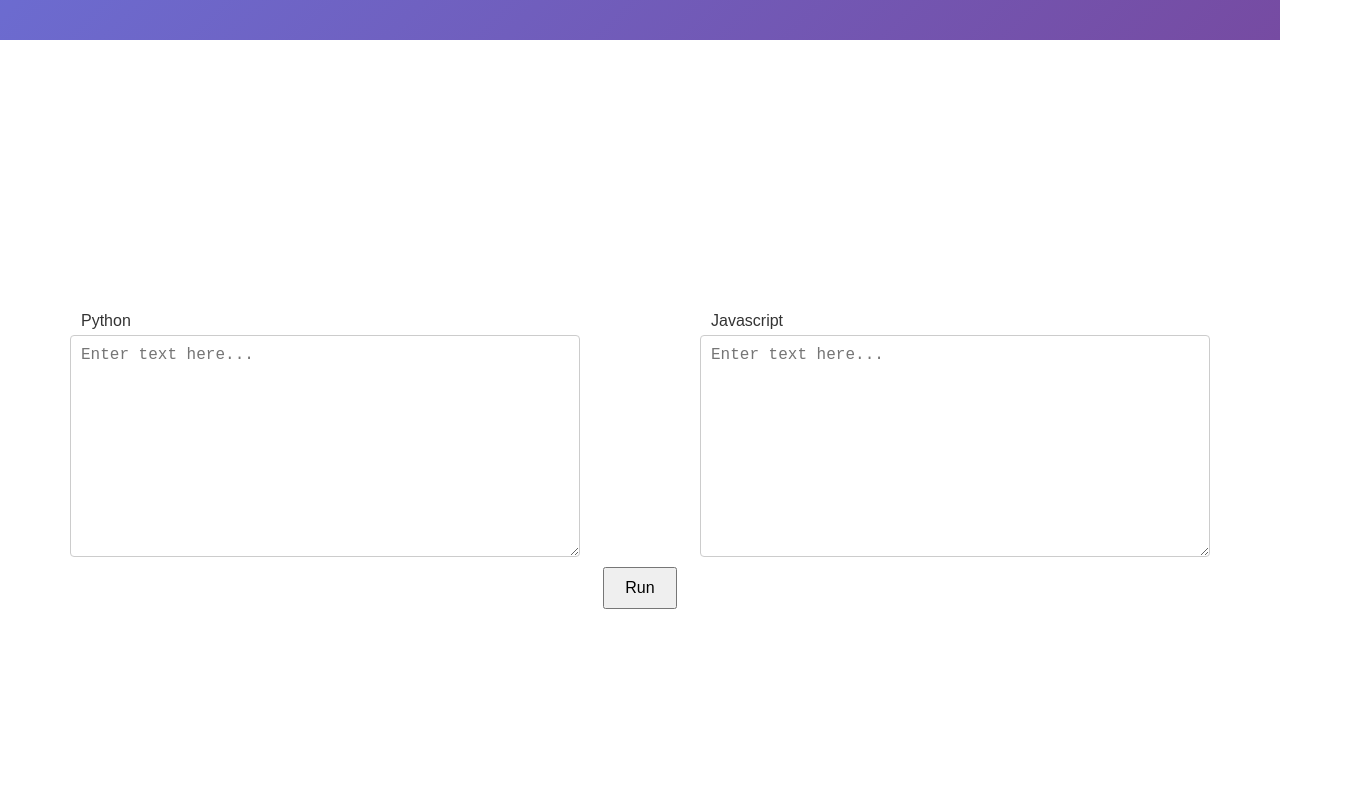
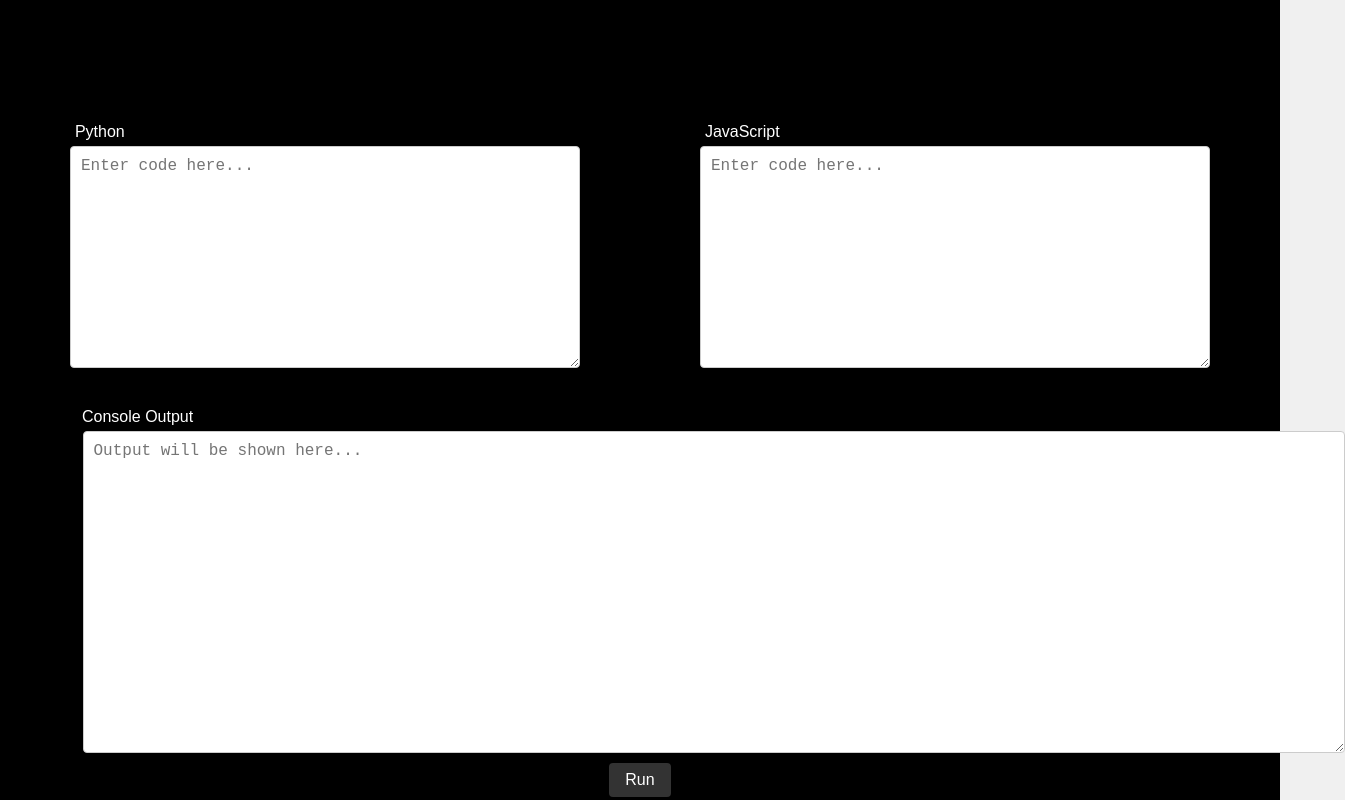
Before and after one commit to YifanZhang0-0/HackUMASSXII, a website: page project-website/public/index.html in a window 1280 px wide. Shown: the part 760-1560 px from the top of the page, 1345 px wide, since content can reach past the window. Drawn offline with Linux system fonts and the light colour scheme.

Commit message:
Basic structure for website

```diff
--- a/project-website/public/App.js
+++ b/project-website/public/App.js
@@ -3,6 +3,8 @@ document.addEventListener('DOMContentLoaded', function() {
   const showcaseImage = document.getElementById('showcaseImage');
   const imageContainer = document.querySelector('.image-container');
   const runButton = document.getElementById('runButton');
+  const textAreas = document.querySelectorAll('.text-area, .console-area');
+  const inputSection = document.querySelector('.input-section');
   let currentImage = 1;
 
   // Smooth title animation
@@ -27,7 +29,6 @@ document.addEventListener('DOMContentLoaded', function() {
       showcaseImage.classList.add('visible');
   }, 100);
 
-
   // Detect when image container enters the viewport
   function handleScroll() {
     const rect = imageContainer.getBoundingClientRect();
@@ -37,6 +38,25 @@ document.addEventListener('DOMContentLoaded', function() {
   }
 
   window.addEventListener('scroll', handleScroll);
+  handleScroll();
 
-  handleScroll();
+  // IntersectionObserver for the input section animations
+  const observerOptions = {
+    threshold: 0.5 // Adjust this value as needed
+  };
+
+  const inputObserver = new IntersectionObserver((entries) => {
+    entries.forEach(entry => {
+      if (entry.isIntersecting) {
+        textAreas.forEach((textArea, index) => {
+          setTimeout(() => {
+            textArea.classList.add('animated');
+          }, index * 200); // Staggered animation effect
+        });
+        inputObserver.unobserve(entry.target); // Stop observing once triggered
+      }
+    });
+  }, observerOptions);
+
+  inputObserver.observe(inputSection); // Start observing the input section
 });
--- a/project-website/public/index.html
+++ b/project-website/public/index.html
@@ -7,33 +7,43 @@
     <link rel="stylesheet" href="style.css"> <!-- Link to external CSS -->
 </head>
 <body>
-    <section class="section welcome">
+    <!-- Nav Bar -->
+    <nav class="navbar">
+        <a href="#welcomeSection" class="nav-link">Home</a>
+        <a href="#inputSection" class="nav-link">Demo</a>
+    </nav>
+
+    <!-- Welcome Section -->
+    <section id="welcomeSection" class="section welcome">
         <h1 id="smoothTitle" class="title">Welcome to Our Dope Website</h1>
     </section>
 
-    <section class="section input-section">
+    <!-- Input Section -->
+    <section id="inputSection" class="section input-section">
         <div class="input-container">
             <div class="input-group">
                 <label for="language1" class="input-label">Python</label>
-              <textarea id="language1" placeholder="Enter text here..." class="text-area"></textarea>
+                <textarea id="language1" placeholder="Enter code here..." class="text-area"></textarea>
             </div>
             <div class="input-group">
-              <label for="language2" class="input-label">Javascript</label>
-              <textarea id="language2" placeholder="Enter text here..." class="text-area"></textarea>
+                <label for="language2" class="input-label">JavaScript</label>
+                <textarea id="language2" placeholder="Enter code here..." class="text-area"></textarea>
+            </div>
+            <!-- Console textbox -->
+            <div class="console-group">
+                <label for="consoleOutput" class="input-label-console">Console Output</label>
+                <textarea id="consoleOutput" placeholder="Output will be shown here..." class="console-area"></textarea>
             </div>
         </div>
 
-      <!-- Centered 'Run' button with minimal spacing below text areas -->
-      <div class="button-container">
+        <!-- 'Run' button -->
+        <div style="text-align: center; margin-top: 10px;">
             <button class="Execute">Run</button>
         </div>
     </section>
 
-
-
-
-
-    <section class="section showcase">
+    <!-- Showcase Section -->
+    <section id="imageSection" class="section showcase">
         <div class="image-container">
             <img id="showcaseImage" class="image-showcase" src="https://picsum.photos/600/400?random=1" alt="Showcase image">
             <button id="runButton" class="run-button" aria-label="Run showcase">
@@ -42,11 +52,13 @@
                 </svg>
             </button>
             <div class="image-info">
-                <h2>Image Showcase</h2>
-                <p>Click the "Run" button in the top right corner to see the next image with a smooth transition.</p>
+                <h2>Demo</h2>
+                <p>Click the "Run" button in the top right corner to see the demo</p>
             </div>
         </div>
     </section>
-    <script src="App.js"></script> <!-- Link to external JavaScript -->
+
+    <!-- Link to external JavaScript -->
+    <script src="App.js"></script>
 </body>
 </html>
--- a/project-website/public/style.css
+++ b/project-website/public/style.css
@@ -1,3 +1,11 @@
+body {
+  background-color: #f0f0f0;
+}
+
+html {
+  scroll-behavior: smooth;
+}
+
 body, html {
   margin: 0;
   padding: 0;
@@ -13,7 +21,7 @@ body, html {
 }
 
 .welcome {
-  background: linear-gradient(135deg, #667eea, #764ba2);
+  background: black;
 }
 
 .title {
@@ -105,8 +113,13 @@ body, html {
 /* Styles for the input section */
 .input-section {
   display: flex;
-  justify-content: center;
-  padding: 20px;
+  flex-direction: column;
+  align-items: center;
+  min-height: 100vh;
+  padding: 2rem;
+  padding-top: 5rem; /* Adjust if necessary to make space for the navbar */
+  background: black; /* Matching gradient */
+  color: white; /* Ensures text is visible */
 }
 
 /* Input container with a two-column grid */
@@ -130,9 +143,17 @@ body, html {
 .input-label {
   font-size: 1rem;
   margin-bottom: 5px;
-  color: #333;
+  color: White;
   align-self: flex-start; /* Aligns label to the left */
-  padding-left: 10%; /* Adds space to keep label aligned with textarea */
+  padding-left: 9%; /* Adds space to keep label aligned with textarea */
+}
+
+.input-label-console {
+  font-size: 1rem;
+  margin-bottom: 5px;
+  color: White;
+  align-self: flex-start; /* Aligns label to the left */
+  padding-left: 5%; /* Adds space to keep label aligned with textarea */
 }
 
 /* Style for textarea */
@@ -168,6 +189,42 @@ body, html {
   max-width: 100%; /* Optional: limits the width of the container */
 }
 
+/* Console group styling */
+.console-group {
+  width: 100%; /* Full width of the section */
+  max-width: 1330px;
+  margin-top: 20px; /* Space between input containers and console */
+  display: flex;
+  flex-direction: column;
+  align-items: center;
+  grid-column: 1 / span 2;
+}
+
+.console-group label {
+  text-align: left;
+  font-size: 1rem;
+  color: White;
+}
+
+/* Styling for the console text area */
+.console-area {
+  width: 100%; /* Wider than the input text areas */
+  height: 300px; /* Taller than the input text areas */
+  padding: 10px;
+  margin-left: 147px;
+  font-size: 1rem;
+  border: 1px solid #ccc;
+  border-radius: 4px;
+  outline: none;
+  resize: vertical; /* Allows resizing vertically */
+}
+
+.console-area:focus {
+  border-color: #333;
+  box-shadow: 0 0 5px rgba(0, 0, 0, 0.1);
+}
+
+
 .button-container {
   margin-top: 10px; /* Adjusts space between text areas and button */
   text-align: center;
@@ -177,3 +234,90 @@ body, html {
   padding: 10px 20px;
   font-size: 1rem;
 }
+
+
+.Execute {
+  padding: 0.5rem 1rem;
+  font-size: 1rem;
+  background-color: #333;
+  color: #fff;
+  border: none;
+  border-radius: 4px;
+  cursor: pointer;
+  transition: background-color 0.3s ease;
+  margin-top: 0;
+}
+
+.Execute:hover {
+  background-color: #555;
+}
+
+
+/* Keyframes for fade-in animation */
+@keyframes fadeIn {
+  from {
+    opacity: 0;
+    transform: translateY(20px);
+  }
+  to {
+    opacity: 1;
+    transform: translateY(0);
+  }
+}
+.animated {
+  animation: fadeIn 1s ease-out forwards;
+}
+
+/* Apply animation to the text areas */
+.text-area, .console-area {
+  animation: fadeIn 1s ease-out;
+}
+
+/* Adjust as needed for timing */
+.input-group, .console-group {
+  animation: fadeIn 1s ease-out;
+  animation-delay: 0.2s; /* Add a slight delay for effect */
+}
+
+.animated {
+  animation: fadeIn 1s ease-out forwards;
+}
+
+
+/* Style for the navigation bar */
+.navbar {
+  display: flex;
+  justify-content: center; /* Center the buttons horizontally */
+  align-items: center;
+  background-color: #333; /* Dark background color */
+  padding: 1rem; /* Add padding for spacing */
+  position: fixed; /* Fix it to the top */
+  top: 0;
+  width: 100%; /* Full width */
+  z-index: 1000; /* Ensure it stays on top of other elements */
+  box-shadow: 0 2px 5px rgba(0, 0, 0, 0.2); /* Add shadow for depth */
+}
+
+/* Style for the navigation links */
+.nav-link {
+  color: white; /* Text color */
+  text-decoration: none; /* Remove underline */
+  margin: 0 1rem; /* Spacing between the buttons */
+  font-size: 1.2rem; /* Font size */
+  font-weight: bold; /* Bold text */
+  border-radius: 5px; /* Rounded corners */
+  padding: 0.5rem 1rem; /* Padding for button feel */
+  transition: background-color 0.3s ease; /* Smooth hover transition */
+}
+
+/* Hover effect for the navigation links */
+.nav-link:hover {
+  background-color: #555; /* Darker background on hover */
+  color: #ffcc00; /* Optional accent color for hover */
+}
+
+.text-area:hover, .console-area:hover {
+  transform: translateY(-5px); /* Moves the text box up by 5px */
+  transition: transform 0.3s ease; /* Smooth transition for the effect */
+  box-shadow: 0 4px 8px rgba(0, 0, 0, 0.3); /* Optional shadow for depth */
+}
```
Lines whose indentation alone changed are shown as unchanged.
